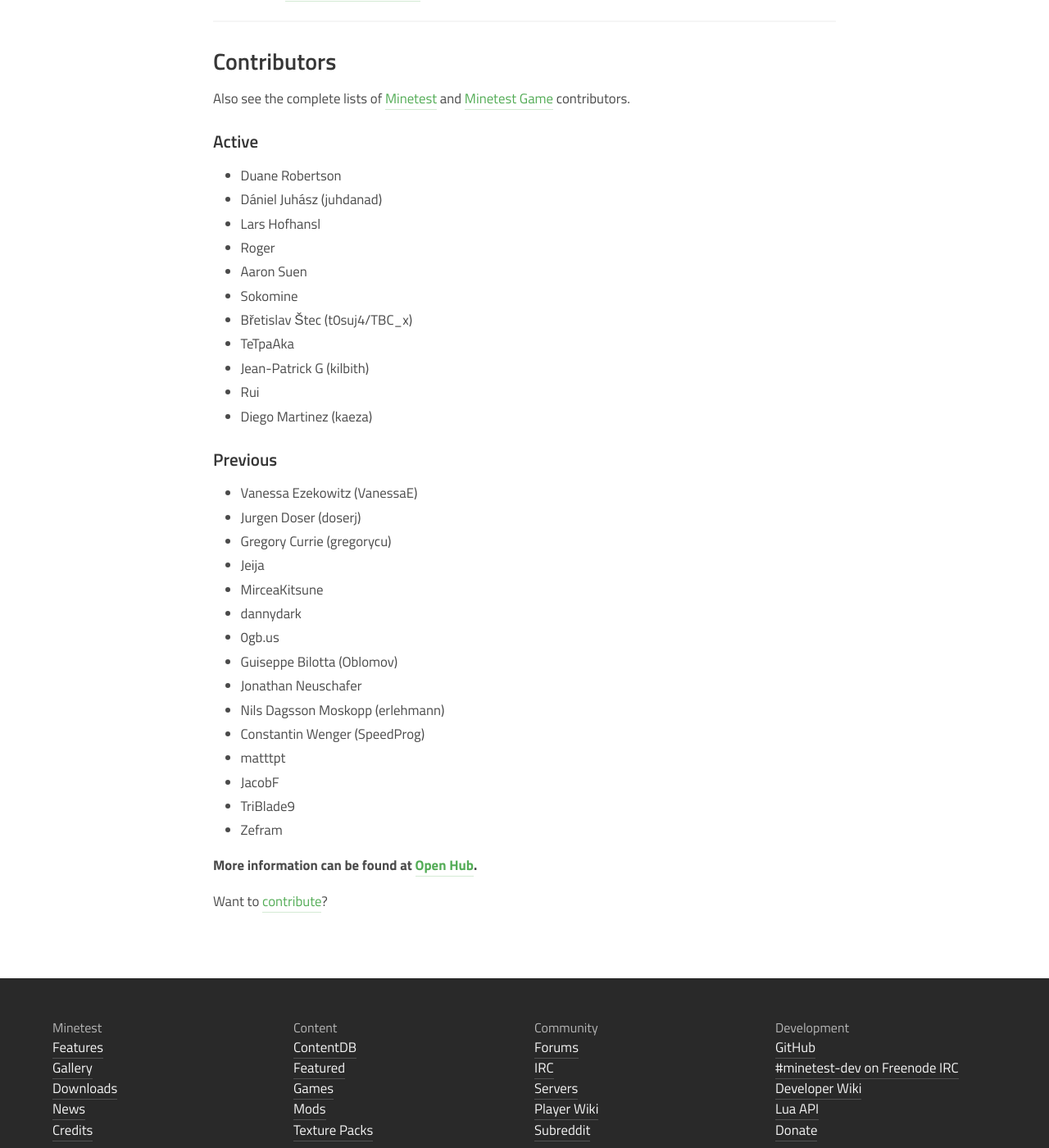
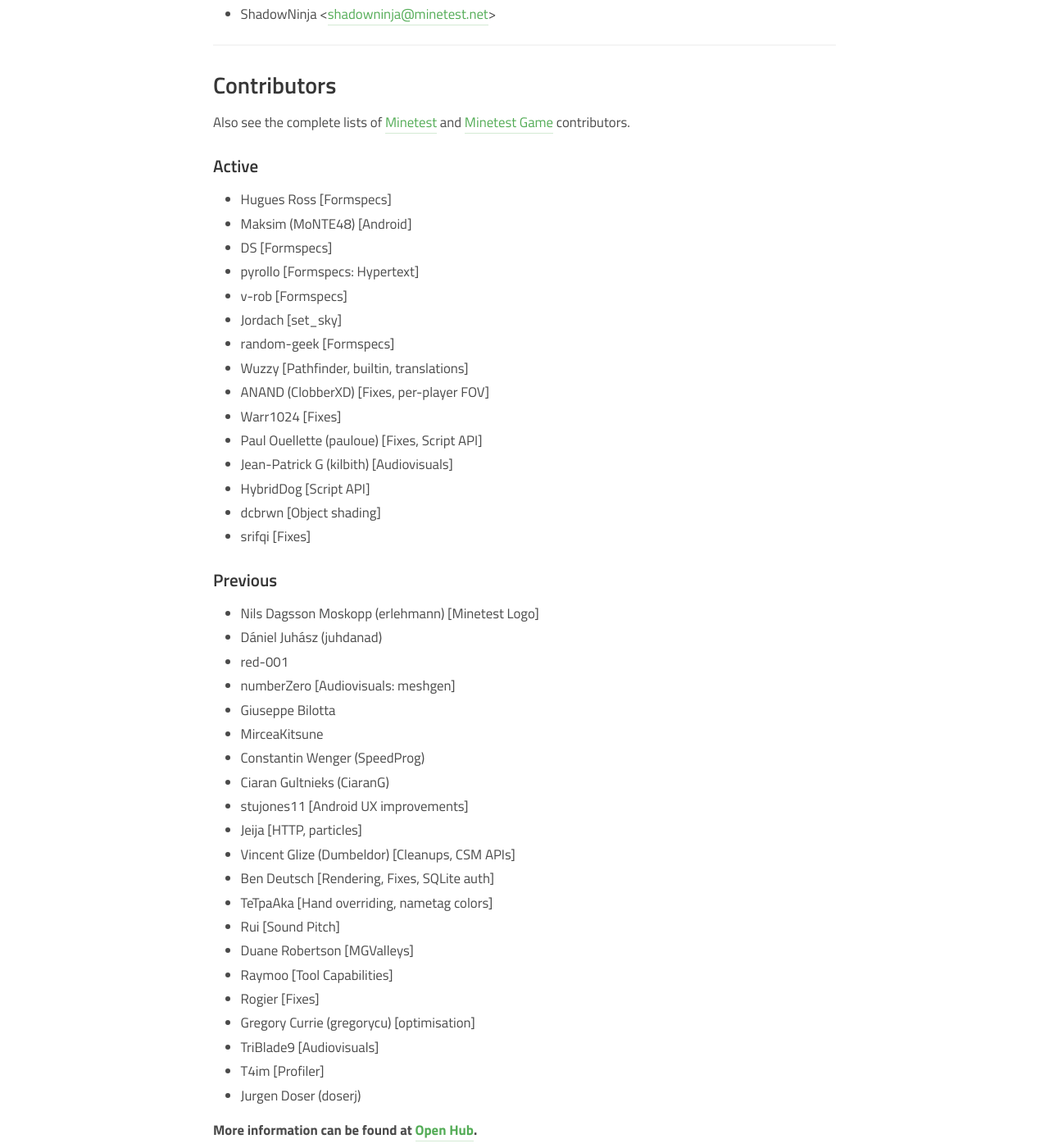
Before and after one commit to minetest/minetest.github.io, a Jekyll site: the page built from credits.html, in a window 1280 px wide and 1400 px high, scrolled down 1023 px. Shown: the whole window at 82% size. Built offline with Jekyll 4.4.1, drawn with Linux system fonts in a browser that asks for light colours; comment, search, counter and statistics services are not loaded; some of the changed text lies outside the part shown.

Commit message:
Update website for Minetest 5.2.0 (#201)

```diff
--- a/credits.html
+++ b/credits.html
@@ -2,8 +2,8 @@
 title: Credits
 layout: default
 redirect_from:
-  - /credits.html
-  - /contributors/
+- /credits.html
+- /contributors/
 ---
 
 <section class="section">
@@ -59,42 +60,52 @@ redirect_from:
 
         <h3>Active</h3>
         <ul>
-          <li>Duane Robertson</li>
-          <li>Dániel Juhász (juhdanad)</li>
-          <li>Lars Hofhansl</li>
-          <li>Roger</li>
-          <li>Aaron Suen</li>
-          <li>Sokomine</li>
-          <li>Břetislav Štec (t0suj4/TBC_x)</li>
-          <li>TeTpaAka</li>
-          <li>Jean-Patrick G (kilbith)</li>
-          <li>Rui</li>
-          <li>Diego Martinez (kaeza)</li>
+          <li>Hugues Ross [Formspecs]</li>
+          <li>Maksim (MoNTE48) [Android]</li>
+          <li>DS [Formspecs]</li>
+          <li>pyrollo [Formspecs: Hypertext]</li>
+          <li>v-rob [Formspecs]</li>
+          <li>Jordach [set_sky]</li>
+          <li>random-geek [Formspecs]</li>
+          <li>Wuzzy [Pathfinder, builtin, translations]</li>
+          <li>ANAND (ClobberXD) [Fixes, per-player FOV]</li>
+          <li>Warr1024 [Fixes]</li>
+          <li>Paul Ouellette (pauloue) [Fixes, Script API]</li>
+          <li>Jean-Patrick G (kilbith) [Audiovisuals]</li>
+          <li>HybridDog [Script API]</li>
+          <li>dcbrwn [Object shading]</li>
+          <li>srifqi [Fixes]</li>
         </ul>
 
         <h3>Previous</h3>
         <ul>
-          <li>Vanessa Ezekowitz (VanessaE)</li>
+          <li>Nils Dagsson Moskopp (erlehmann) [Minetest Logo]</li>
+          <li>Dániel Juhász (juhdanad)</li>
+          <li>red-001</li>
+          <li>numberZero [Audiovisuals: meshgen]</li>
+          <li>Giuseppe Bilotta</li>
+          <li>MirceaKitsune</li>
+          <li>Constantin Wenger (SpeedProg)</li>
+          <li>Ciaran Gultnieks (CiaranG)</li>
+          <li>stujones11 [Android UX improvements]</li>
+          <li>Jeija [HTTP, particles]</li>
+          <li>Vincent Glize (Dumbeldor) [Cleanups, CSM APIs]</li>
+          <li>Ben Deutsch [Rendering, Fixes, SQLite auth]</li>
+          <li>TeTpaAka [Hand overriding, nametag colors]</li>
+          <li>Rui [Sound Pitch]</li>
+          <li>Duane Robertson [MGValleys]</li>
+          <li>Raymoo [Tool Capabilities]</li>
+          <li>Rogier [Fixes]</li>
+          <li>Gregory Currie (gregorycu) [optimisation]</li>
+          <li>TriBlade9 [Audiovisuals]</li>
+          <li>T4im [Profiler]</li>
           <li>Jurgen Doser (doserj)</li>
-          <li>Gregory Currie (gregorycu)</li>
-          <li>Jeija</li>
-          <li>MirceaKitsune</li>
-          <li>dannydark</li>
-          <li>0gb.us</li>
-          <li>Guiseppe Bilotta (Oblomov)</li>
-          <li>Jonathan Neuschafer</li>
-          <li>Nils Dagsson Moskopp (erlehmann)</li>
-          <li>Constantin Wenger (SpeedProg)</li>
-          <li>matttpt</li>
-          <li>JacobF</li>
-          <li>TriBlade9</li>
-          <li>Zefram</li>
         </ul>
 
         <p class="has-text-weight-bold">
           More information can be found at
           {% comment %}
-            OpenHub seems to be flaky, so ignore it in HTMLProofer link checking.
+          OpenHub seems to be flaky, so ignore it in HTMLProofer link checking.
           {% endcomment %}
           <a href="https://www.openhub.net/p/minetest-c55" data-proofer-ignore>Open Hub</a>.
         </p>
--- a/index.html
+++ b/index.html
@@ -24,7 +24,7 @@ redirect_from:
           <a class="button is-primary is-size-5" href="/downloads/">Download</a>
         </div>
         <p class="is-size-6">
-          <span class="has-text-weight-bold">News:</span> 5.1.1 released. (January 17<sup>th</sup> 2020)
+          <span class="has-text-weight-bold">News:</span> 5.2.0 released. (April 5<sup>th</sup> 2020)
         </p>
       </div>
     </div>
```
Also changed, not shown: other parts of credits.html (+11 -10 lines), downloads.html (+5 -5 lines).
